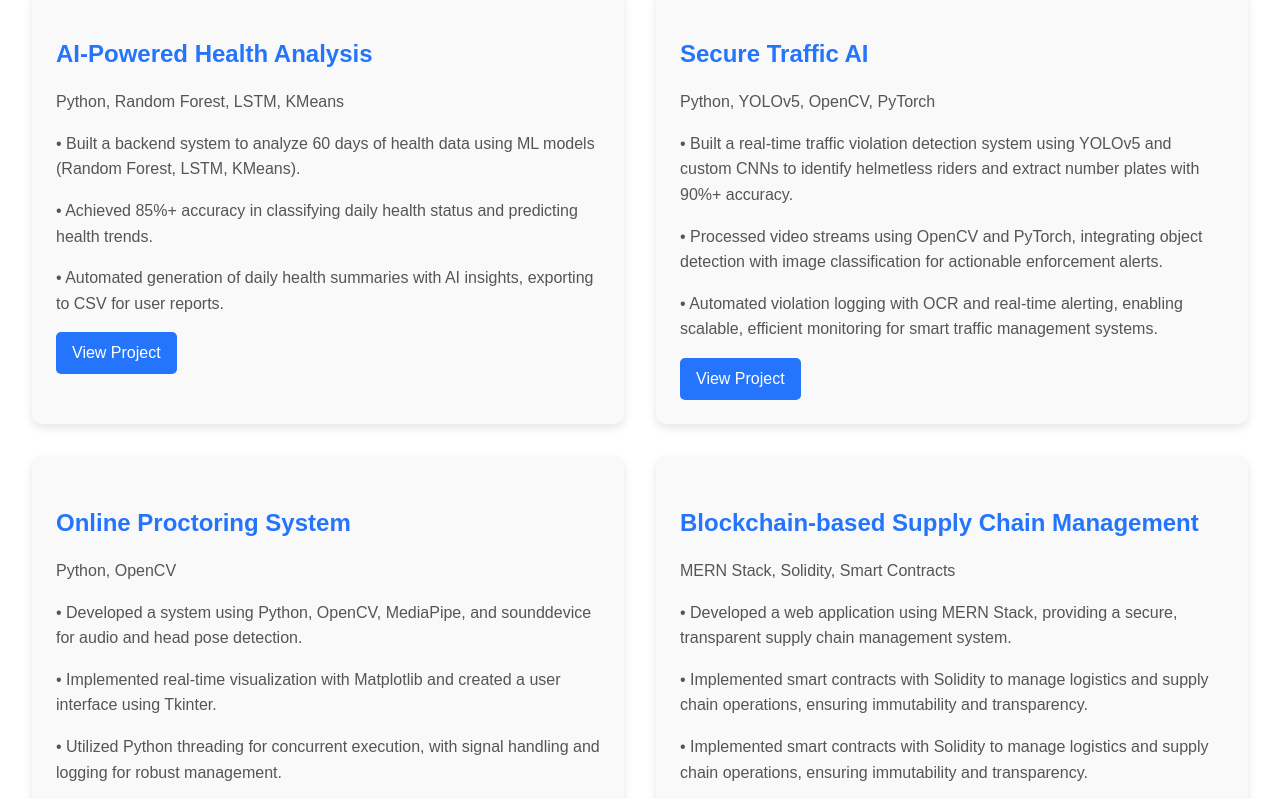
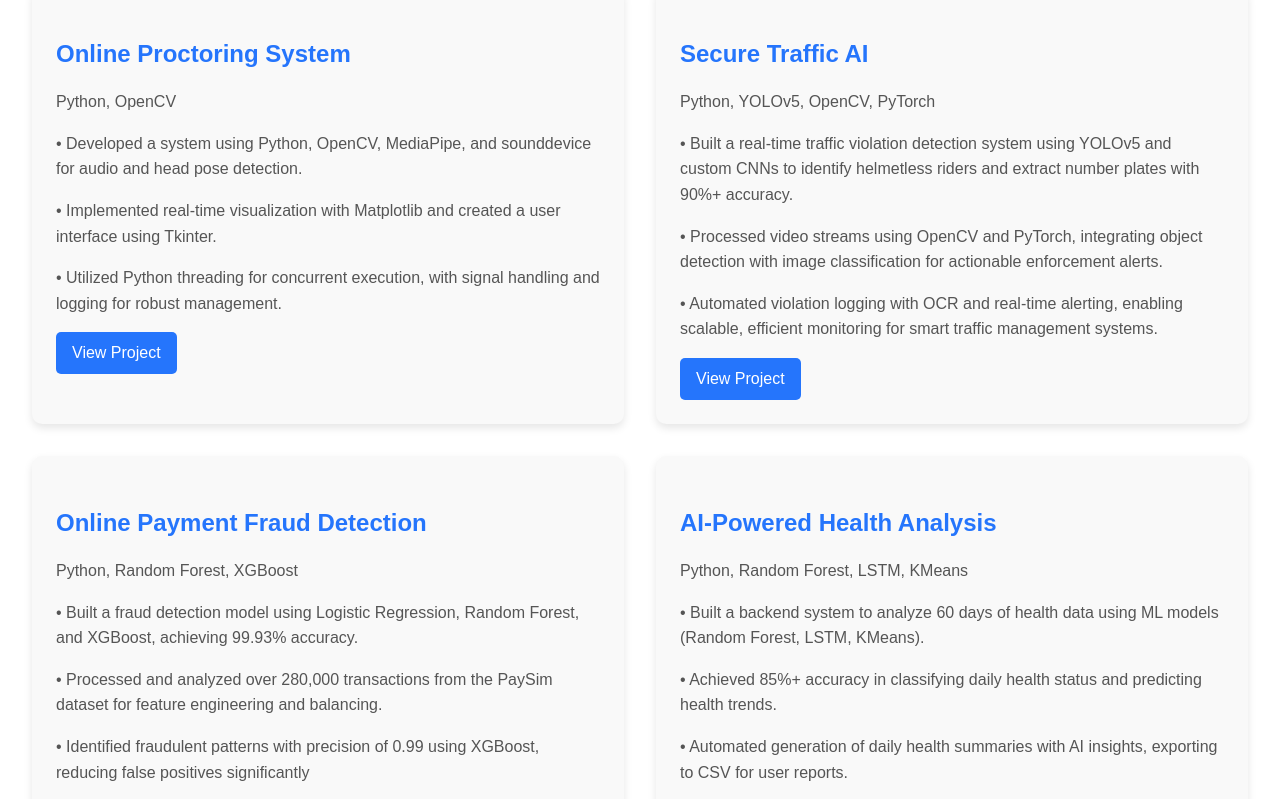
Before and after one commit to vamsi652/Portfolio, a React (Create React App) app: page / in a window 1280 px wide. Shown: the part 1800-2599 px from the top of the page. Built offline with nearby package versions, Linux system fonts and the light colour scheme.

Commit message:
Update Projects.js

```diff
--- a/src/components/Projects.js
+++ b/src/components/Projects.js
@@ -8,12 +8,12 @@ const Projects = () => {
         <h2>Projects</h2>
         <div className="projects-list">
           <div className="project-item">
-            <h3>AI-Powered Health Analysis</h3>
-            <p>Python, Random Forest, LSTM, KMeans</p>
-            <p>• Built a backend system to analyze 60 days of health data using ML models (Random Forest, LSTM, KMeans).</p>
-            <p>• Achieved 85%+ accuracy in classifying daily health status and predicting health trends.</p>
-            <p>• Automated generation of daily health summaries with AI insights, exporting to CSV for user reports.</p>
-            <a href="https://www.kaggle.com/code/vamsimohanbangale/healthcare" target="_blank" rel="noopener noreferrer">View Project</a>
+            <h3>Online Proctoring System</h3>
+            <p>Python, OpenCV</p>
+            <p>• Developed a system using Python, OpenCV, MediaPipe, and sounddevice for audio and head pose detection.</p>
+            <p>• Implemented real-time visualization with Matplotlib and created a user interface using Tkinter.</p>
+            <p>• Utilized Python threading for concurrent execution, with signal handling and logging for robust management.</p>
+            <a href="https://github.com/vamsi652/online_proctoring" target="_blank" rel="noopener noreferrer">View Project</a>
           </div>
           <div className="project-item">
             <h3>Secure Traffic AI</h3>
@@ -27,20 +27,21 @@ traffic management systems.</p>
             <a href="https://github.com/vamsi652/Helmet-and-number-plate-detection" target="_blank" rel="noopener noreferrer">View Project</a>
           </div>
           <div className="project-item">
-            <h3>Online Proctoring System</h3>
-            <p>Python, OpenCV</p>
-            <p>• Developed a system using Python, OpenCV, MediaPipe, and sounddevice for audio and head pose detection.</p>
-            <p>• Implemented real-time visualization with Matplotlib and created a user interface using Tkinter.</p>
-            <p>• Utilized Python threading for concurrent execution, with signal handling and logging for robust management.</p>
-            <a href="https://github.com/vamsi652/online_proctoring" target="_blank" rel="noopener noreferrer">View Project</a>
+            <h3>Online Payment Fraud Detection</h3>
+            <p>Python, Random Forest, XGBoost</p>
+            <p>• Built a fraud detection model using Logistic Regression, Random Forest, and XGBoost, achieving 99.93%
+accuracy.</p>
+            <p>• Processed and analyzed over 280,000 transactions from the PaySim dataset for feature engineering and balancing.</p>
+            <p>• Identified fraudulent patterns with precision of 0.99 using XGBoost, reducing false positives significantly</p>
+            <a href="https://www.kaggle.com/code/vamsimohanbangale/onlinepaymentfrauddetection" target="_blank" rel="noopener noreferrer">View Project</a>
           </div>
           <div className="project-item">
-            <h3>Blockchain-based Supply Chain Management</h3>
-            <p>MERN Stack, Solidity, Smart Contracts</p>
-            <p>• Developed a web application using MERN Stack, providing a secure, transparent supply chain management system.</p>
-            <p>• Implemented smart contracts with Solidity to manage logistics and supply chain operations, ensuring immutability and transparency.</p>
-            <p>• Implemented smart contracts with Solidity to manage logistics and supply chain operations, ensuring immutability and transparency.</p>
-            <a href="https://github.com/vamsi652/ASC-SCM" target="_blank" rel="noopener noreferrer">View Project</a>
+            <h3>AI-Powered Health Analysis</h3>
+            <p>Python, Random Forest, LSTM, KMeans</p>
+            <p>• Built a backend system to analyze 60 days of health data using ML models (Random Forest, LSTM, KMeans).</p>
+            <p>• Achieved 85%+ accuracy in classifying daily health status and predicting health trends.</p>
+            <p>• Automated generation of daily health summaries with AI insights, exporting to CSV for user reports.</p>
+            <a href="https://www.kaggle.com/code/vamsimohanbangale/healthcare" target="_blank" rel="noopener noreferrer">View Project</a>
           </div>
         </div>
       </div>
```
